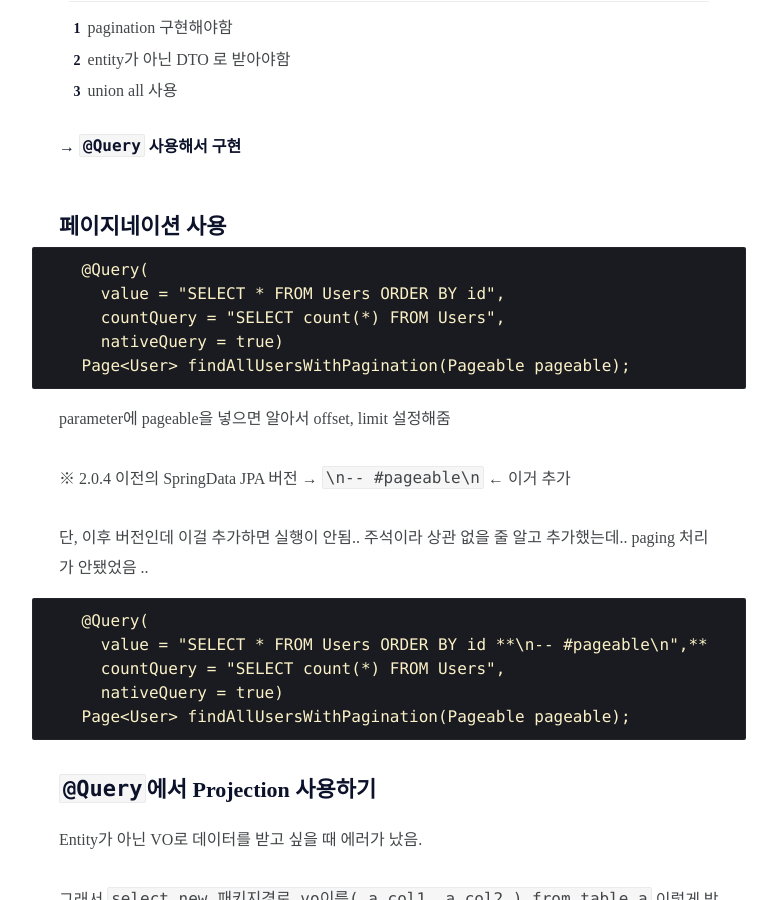
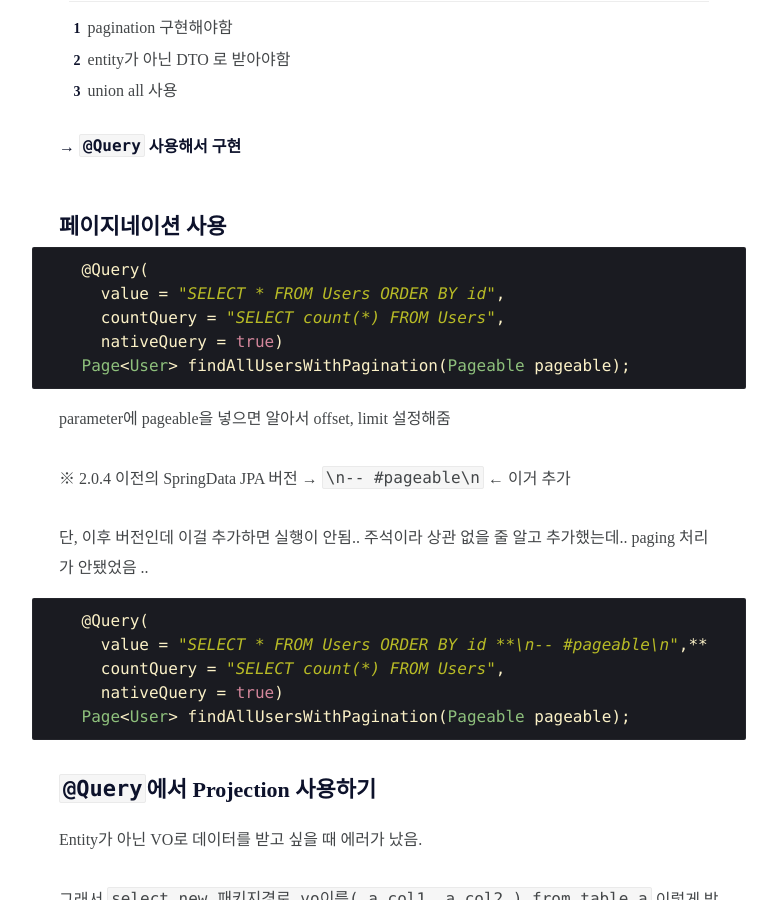
Before and after one commit to juuxx/juuxx.github.io, a Jekyll site: the page built from _posts/2021-07-28-jpa-native-query.md, in a window 1280 px wide and 900 px high, scrolled down 437 px. Shown: the whole window, without its empty margins (251-1028 px from the left). Built offline with Jekyll 4.4.1, drawn with Linux system fonts in a browser that asks for light colours; some web fonts are replaced; some of the changed text lies outside the part shown.

Commit message:
jpa native query 작성방법

````diff
--- a/_posts/2021-07-28-jpa-native-query.md
+++ b/_posts/2021-07-28-jpa-native-query.md
@@ -17,7 +17,7 @@ image:
 
 ## 페이지네이션 사용
 
-```
+```java
     @Query(
       value = "SELECT * FROM Users ORDER BY id",
       countQuery = "SELECT count(*) FROM Users",
@@ -31,7 +31,7 @@ parameter에 pageable을 넣으면 알아서 offset, limit 설정해줌
 
 단, 이후 버전인데 이걸 추가하면 실행이 안됨.. 주석이라 상관 없을 줄 알고 추가했는데.. paging 처리가 안됐었음 ..
 
-```
+```java
     @Query(
       value = "SELECT * FROM Users ORDER BY id **\n-- #pageable\n",**
       countQuery = "SELECT count(*) FROM Users",
@@ -62,7 +62,7 @@ Named Parameter 사용 시, `@Param("paramName")String paramName` 파라미터
 
 ## 타임리프에서 데이터 가져올 때
 
-```
+```html
 <td class="tx_cnt" th:text="${list?.getNo()}"></td>
 <!-- NO -->
 <td class="tx_cnt" th:text="${list?.getGubun()}"></td>
````
